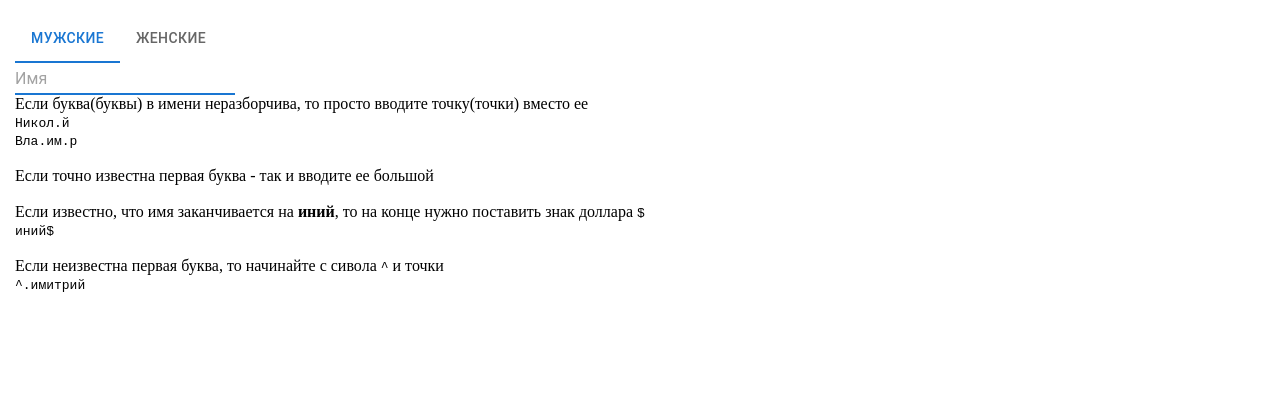
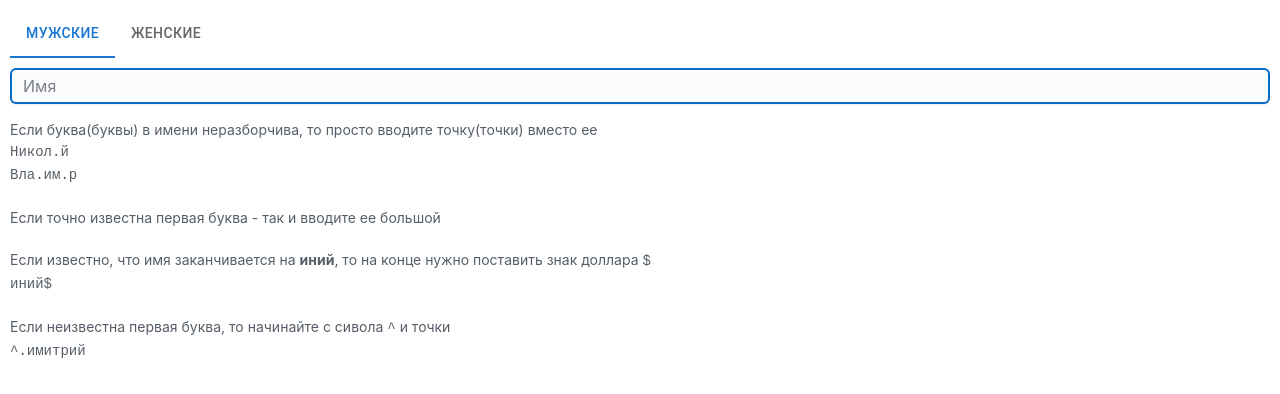
Before and after one commit to uezdy/indexby, a Next.js app: page /names in a window 1280 px wide. Shown: the top 394 px of the page. Built offline with nearby package versions, Linux system fonts and the light colour scheme.

Commit message:
add names

```diff
--- a/app/components/Names.tsx
+++ b/app/components/Names.tsx
@@ -4,22 +4,31 @@ import React from 'react';
 import {css, styled} from "@mui/system";
 import Tabs from '@mui/material/Tabs';
 import Tab from '@mui/material/Tab';
-import Input from '@mui/material/Input';
+import Input from '@mui/joy/Input';
 import Table from '@mui/material/Table';
 import TableBody from '@mui/material/TableBody';
 import TableCell from '@mui/material/TableCell';
 import TableHead from '@mui/material/TableHead';
 import TableRow from '@mui/material/TableRow';
-import nameArray from "@/api/names/names";
+import Typography from '@mui/joy/Typography';
 
 const Names = () => {
     const [value, setValue] = React.useState<string>('');
     const [currentSex, setCurrentSex] = React.useState<'m' | 'f'>('m');
     const [hits, setHits] = React.useState<Array<any>>([]);
+    const [nameArray, setNameArray] = React.useState<Array<any>>([]);
 
     const handleChange = (event: React.SyntheticEvent, value: 'm' | 'f') => {
         setCurrentSex(value);
     };
+
+    React.useEffect(() => {
+        fetch('/names.json')
+            .then((r) => r.json())
+            .then((json: Array<any>) => {
+                setNameArray(json);
+            });
+    }, []);
 
     React.useEffect(() => {
         if (value.length) {
@@ -46,9 +55,7 @@ const Names = () => {
         <Input autoFocus
                onChange={searchHandler}
                placeholder="Имя"
-               type="text"
                value={value}
-               id="input"
         />
 
         {
@@ -76,8 +83,8 @@ const Names = () => {
                         }
                     </TableBody>
                 </Table>
-                : <div>
-                    <p>
+                : <div className="p-description">
+                    <Typography level="body-sm">
                         Если буква(буквы) в имени неразборчива, то просто вводите точку(точки) вместо ее<br/>
                         <code>Никол.й</code><br/>
                         <code>Вла.им.р</code><br/><br/>
@@ -89,7 +96,7 @@ const Names = () => {
 
                         Если неизвестна первая буква, то начинайте c сивола <code>^</code> и точки<br/>
                         <code>^.имитрий</code><br/>
-                    </p>
+                    </Typography>
 
                 </div>
         }
@@ -127,12 +134,12 @@ const getIcon = (type: string) => {
 
 const NamesWrapper = styled('div')(
     ({theme}) => css`
-      padding: 5px;
-      margin: 10px;
+      & > div {
+        margin: 10px;
+      }
 
       & p {
-        margin-top: 0;
-        margin-bottom: 1rem;
+        margin: 15px 0;
       }
     `,
 );
```
